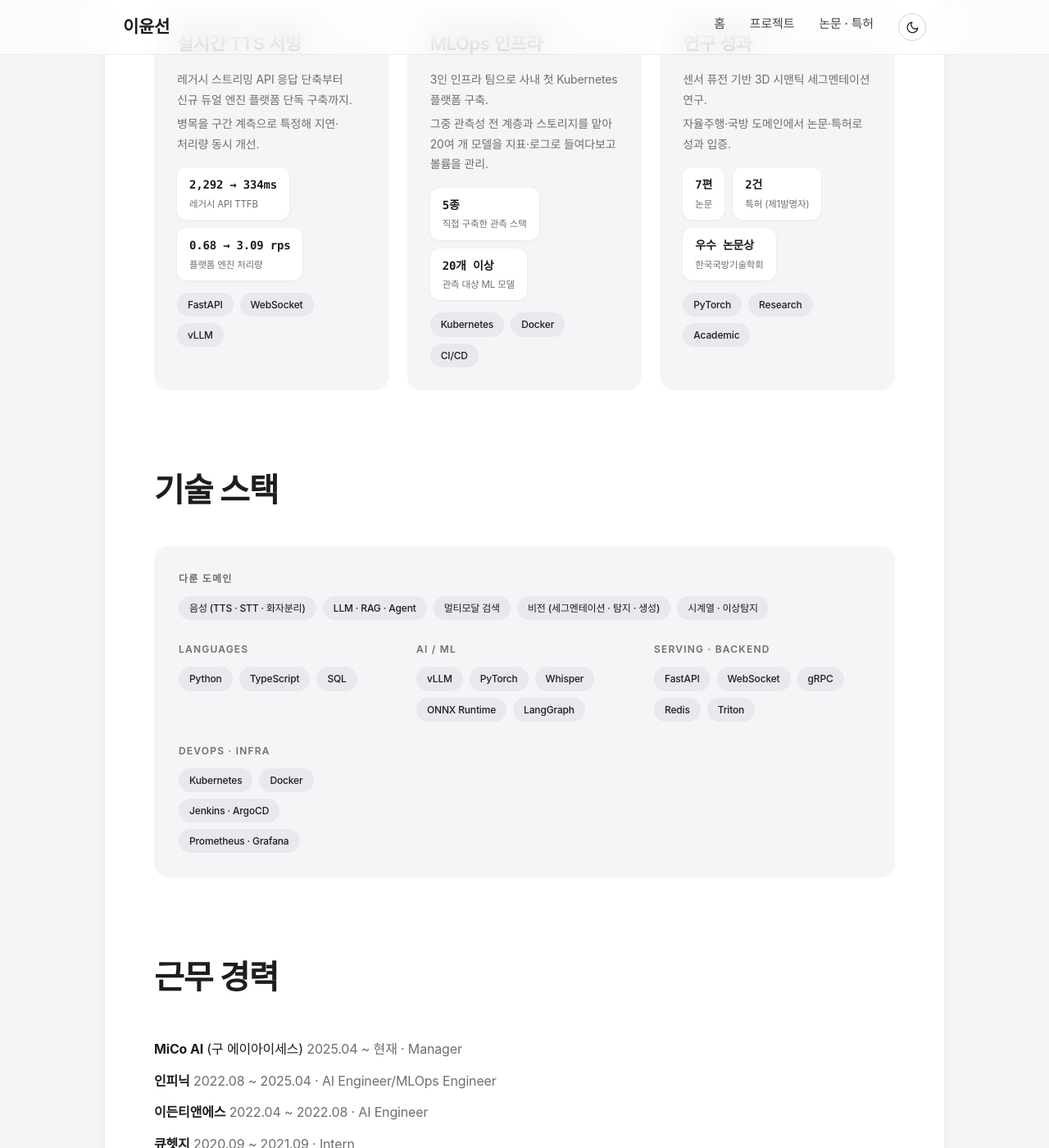
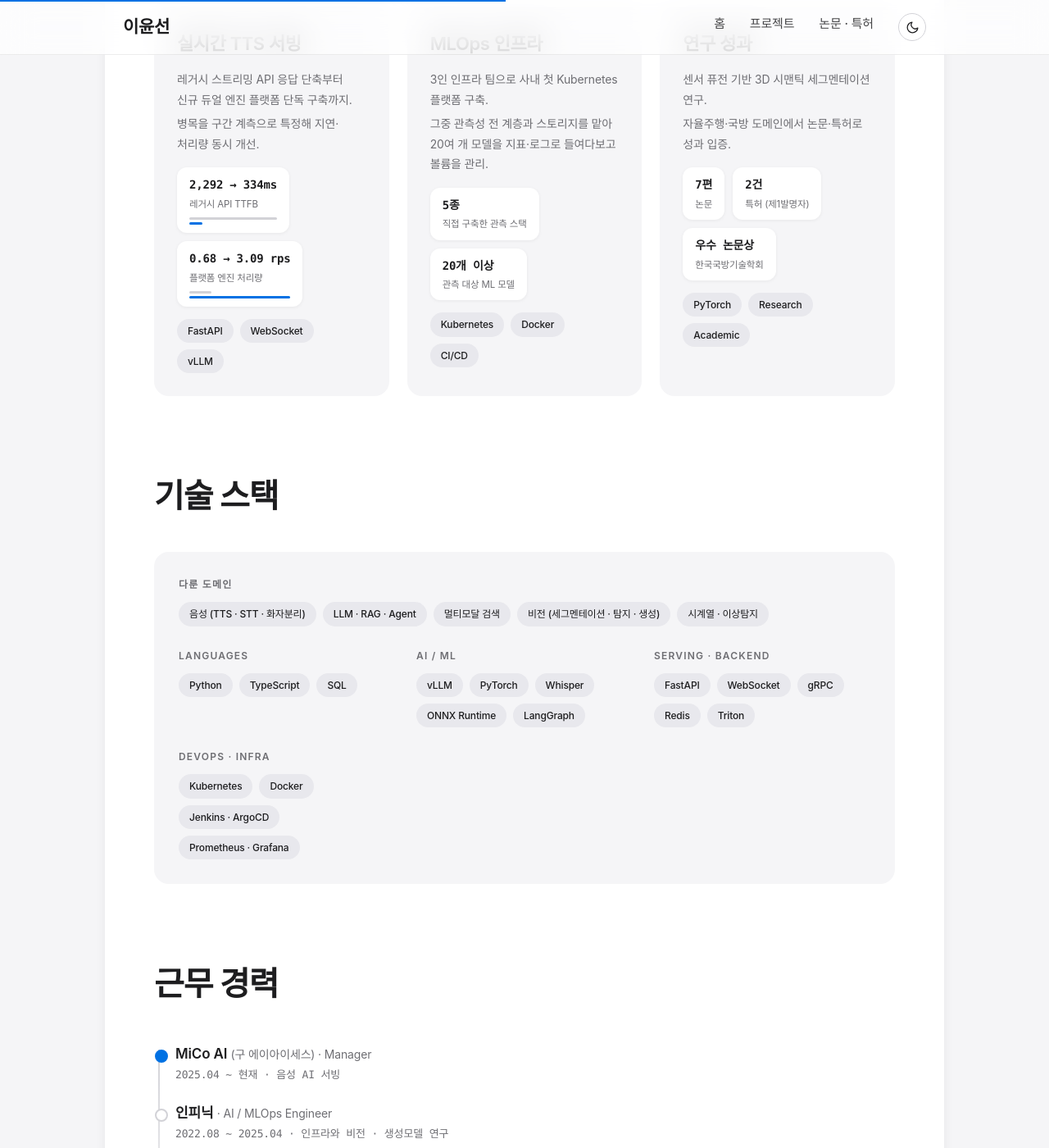
Before and after one commit to ckc5800/ckc5800.github.io, a Jekyll site: the page built from index.html, in a window 1280 px wide and 1400 px high, scrolled down 853 px. Shown: the whole window at 82% size. Built offline with Jekyll 4.4.1, drawn with Linux system fonts in a browser that asks for light colours; some web fonts are replaced; some of the changed text lies outside the part shown.

Commit message:
구조도 2장 교체 + 시각 요소 4종 추가
구조도
- 물리: L40S 48GB·uvicorn ×4 반영, Ed4 표기 제거, 미기동 구성 단순화
- 논리: 계층 흐름도로 전면 교체 — 입력 → 인증·접근 → 텍스트 처리 → 음성 합성 →
  품질·캐시 → 스트리밍/배치 출력, 공통 기능(로그·모니터링·감사·헬스체크) 분리,
  Cache hit/miss 경로 표시
- 캡션도 새 그림에 맞춰 재작성

시각 요소
- 지표 미니 막대: '2,292 → 334ms' 처럼 전후 값이 있는 지표 8개에 비율 막대 자동 생성
  (텍스트에서 숫자를 뽑아 계산 — 별도 데이터 관리 없음)
- 근무 경력을 타임라인으로: 세로선·시점 점·고정폭 기간, 현재 직장만 강조
- 스크롤 진입: 카드가 화면에 들어올 때 한 번만 페이드+상승.
  prefers-reduced-motion 존중, JS 없으면 그대로 노출, 인쇄 시 전부 표시
- 읽기 진행 바: 상단 2px, 문서가 한 화면+400px 를 넘을 때만 동작

```diff
--- a/_layouts/default.html
+++ b/_layouts/default.html
@@ -18,6 +18,8 @@
     </script>
 </head>
 <body>
+    <div class="progress" id="progress" aria-hidden="true"></div>
+
     <nav class="navbar">
         <div class="container">
             <div class="logo">
@@ -53,6 +55,68 @@
         </div>
         {{ content }}
     </main>
+
+    <script>
+    // 지표 미니 막대 — "2,292 → 334ms" 같은 전후 값을 길이로 옮긴다
+    (function () {
+        var num = function (t) { return parseFloat(t.replace(/,/g, '')); };
+        document.querySelectorAll('.metric-value').forEach(function (el) {
+            var m = el.textContent.match(/([\d.,]+)\s*→\s*([\d.,]+)/);
+            if (!m) return;
+            var a = num(m[1]), b = num(m[2]);
+            if (!isFinite(a) || !isFinite(b) || a <= 0 || b <= 0) return;
+            var max = Math.max(a, b);
+            var bars = document.createElement('span');
+            bars.className = 'spark';
+            bars.setAttribute('aria-hidden', 'true');
+            bars.innerHTML = '<i style="width:' + (a / max * 100).toFixed(1) + '%"></i>'
+                           + '<i style="width:' + (b / max * 100).toFixed(1) + '%"></i>';
+            el.parentNode.appendChild(bars);
+        });
+    })();
+    </script>
+
+    <script>
+    // 읽기 진행 바 — 문서가 한 화면을 넘을 때만 의미가 있다
+    (function () {
+        var bar = document.getElementById('progress');
+        if (!bar) return;
+        var ticking = false;
+        function draw() {
+            ticking = false;
+            var max = document.documentElement.scrollHeight - window.innerHeight;
+            if (max < 400) { bar.style.width = '0'; return; }
+            bar.style.width = Math.min(100, window.scrollY / max * 100) + '%';
+        }
+        addEventListener('scroll', function () {
+            if (!ticking) { ticking = true; requestAnimationFrame(draw); }
+        }, { passive: true });
+        addEventListener('resize', draw);
+        draw();
+    })();
+    </script>
+
+    <script>
+    // 스크롤 진입 — 화면에 들어올 때 한 번만 올라오며 나타난다
+    (function () {
+        var targets = document.querySelectorAll('.project, .project-card, .publication-item');
+        if (!targets.length || !('IntersectionObserver' in window)) return;
+        document.documentElement.classList.add('js');
+        targets.forEach(function (el) { el.classList.add('reveal'); });
+        var io = new IntersectionObserver(function (entries) {
+            entries.forEach(function (e) {
+                if (!e.isIntersecting) return;
+                e.target.classList.add('in');
+                io.unobserve(e.target);
+            });
+        }, { rootMargin: '0px 0px -8% 0px' });
+        targets.forEach(function (el) { io.observe(el); });
+        // 인쇄 시에는 전부 보이도록
+        addEventListener('beforeprint', function () {
+            targets.forEach(function (el) { el.classList.add('in'); });
+        });
+    })();
+    </script>
 
     <script>
     // 테마 전환 — 지금 보이는 색의 반대로 바꾸고 선택을 기억한다
--- a/assets/style.css
+++ b/assets/style.css
@@ -1348,3 +1348,126 @@
 :root[data-theme="light"] .theme-toggle .i-moon {
     display: block;
 }
+
+/* ===== 지표 미니 막대 =====
+   "2,292 → 334ms" 처럼 전후 값이 있는 지표에만 붙는다. 두 값의 비율을 그대로
+   길이로 옮기므로, 줄어든 것은 짧아지고 늘어난 것은 길어진다. */
+.spark {
+    display: block;
+    margin-top: 7px;
+    width: 100%;
+    min-width: 92px;
+}
+
+.spark i {
+    display: block;
+    height: 3px;
+    border-radius: 2px;
+    background-color: var(--separator);
+}
+
+.spark i + i {
+    margin-top: 3px;
+    background-color: var(--accent);
+}
+
+/* ===== 경력 타임라인 ===== */
+.timeline {
+    list-style: none;
+    position: relative;
+    margin: 0;
+    padding: 4px 0 0 26px;
+}
+
+.timeline::before {
+    content: "";
+    position: absolute;
+    left: 5px;
+    top: 12px;
+    bottom: 12px;
+    width: 2px;
+    background: linear-gradient(var(--separator), transparent);
+}
+
+.timeline li {
+    position: relative;
+    padding: 0 0 22px;
+    line-height: 1.6;
+}
+
+.timeline li:last-child {
+    padding-bottom: 0;
+}
+
+.timeline li::before {
+    content: "";
+    position: absolute;
+    left: -25px;
+    top: 8px;
+    width: 12px;
+    height: 12px;
+    border-radius: 50%;
+    background: var(--surface);
+    border: 2px solid var(--separator);
+}
+
+.timeline li:first-child::before {
+    border-color: var(--accent);
+    background: var(--accent);
+}
+
+.timeline .org {
+    font-size: 17px;
+    font-weight: 600;
+}
+
+.timeline .when {
+    display: block;
+    margin-top: 2px;
+    font-family: ui-monospace, SFMono-Regular, "SF Mono", Menlo, Consolas, monospace;
+    font-size: 13px;
+    color: var(--text-secondary);
+}
+
+.timeline .what {
+    color: var(--text-secondary);
+    font-size: 14px;
+}
+
+/* ===== 읽기 진행 바 ===== */
+.progress {
+    position: fixed;
+    top: 0;
+    left: 0;
+    height: 2px;
+    width: 0;
+    background: var(--accent);
+    z-index: 200;
+    transition: width 0.08s linear;
+}
+
+/* ===== 스크롤 진입 =====
+   JS 가 붙었을 때만 숨긴다 — 스크립트가 막혀도 내용은 그대로 보인다. */
+@media (prefers-reduced-motion: no-preference) {
+    .js .reveal {
+        opacity: 0;
+        transform: translateY(14px);
+        transition: opacity 0.5s ease, transform 0.5s ease;
+    }
+
+    .js .reveal.in {
+        opacity: 1;
+        transform: none;
+    }
+}
+
+@media print {
+    .progress {
+        display: none !important;
+    }
+
+    .js .reveal {
+        opacity: 1 !important;
+        transform: none !important;
+    }
+}
--- a/index.html
+++ b/index.html
@@ -126,12 +126,27 @@
 
 <section style="margin-bottom: 90px;">
     <h2>근무 경력</h2>
-    <ul style="list-style: none; line-height: 2.4; font-size: 16px;">
-        <li><strong>MiCo AI</strong> (구 에이아이세스) <span style="color: var(--text-secondary);">2025.04 ~ 현재 · Manager</span></li>
-        <li><strong>인피닉</strong> <span style="color: var(--text-secondary);">2022.08 ~ 2025.04 · AI Engineer/MLOps Engineer</span></li>
-        <li><strong>이든티앤에스</strong> <span style="color: var(--text-secondary);">2022.04 ~ 2022.08 · AI Engineer</span></li>
-        <li><strong>큐헷지</strong> <span style="color: var(--text-secondary);">2020.09 ~ 2021.09 · Intern</span></li>
-        <li><strong>KISTI</strong> <span style="color: var(--text-secondary);">2017.10 ~ 2018.01 · Part-time</span></li>
+    <ul class="timeline">
+        <li>
+            <span class="org">MiCo AI</span> <span class="what">(구 에이아이세스) · Manager</span>
+            <span class="when">2025.04 ~ 현재 · 음성 AI 서빙</span>
+        </li>
+        <li>
+            <span class="org">인피닉</span> <span class="what">· AI / MLOps Engineer</span>
+            <span class="when">2022.08 ~ 2025.04 · 인프라와 비전 · 생성모델 연구</span>
+        </li>
+        <li>
+            <span class="org">이든티앤에스</span> <span class="what">· AI Engineer</span>
+            <span class="when">2022.04 ~ 2022.08 · OCR 데이터 도구</span>
+        </li>
+        <li>
+            <span class="org">큐헷지</span> <span class="what">· Intern</span>
+            <span class="when">2020.09 ~ 2021.09 · 금융 데이터 파이프라인</span>
+        </li>
+        <li>
+            <span class="org">KISTI</span> <span class="what">· Part-time</span>
+            <span class="when">2017.10 ~ 2018.01</span>
+        </li>
     </ul>
 </section>
 
--- a/projects.html
+++ b/projects.html
@@ -149,12 +149,12 @@
     <div style="overflow-x: auto; margin: 20px 0;">
         <img src="/assets/images/tts-physical-architecture.svg" alt="Qwen3-TTS 물리 구조도 — 클라이언트/SDK에서 tts-api를 거쳐 vLLM(GPU)과 Supertonic(CPU) 엔진으로 분기하는 컨테이너 구성" style="background: #ffffff; width: 100%; min-width: 760px; border-radius: 8px; border: 1px solid var(--separator);">
     </div>
-    <p style="font-size: 13px; color: var(--text-secondary);"><span class="sentence">물리 구조 — 컨테이너 단위 배치.</span><span class="sentence">실선은 현재 기동 중인 경로, 점선은 에디션에 따라 선택 기동되는 경로(nginx·PostgreSQL은 Ed4 전용, vllm-b는 GPU 증설 시 부하분산용).</span></p>
+    <p style="font-size: 13px; color: var(--text-secondary);"><span class="sentence">물리 구조 — 컨테이너 단위 배치.</span><span class="sentence">실선이 현재 기동 중인 경로, 점선은 미기동 경로(nginx·PostgreSQL·vllm-b).</span><span class="sentence">API 한 프로세스가 vLLM(GPU)과 Supertonic(CPU) 두 엔진을 함께 부린다.</span></p>
 
     <div style="overflow-x: auto; margin: 20px 0;">
         <img src="/assets/images/tts-logical-architecture.svg" alt="Qwen3-TTS 논리 구조도 — 라우터에서 텍스트 파이프라인, 합성 서비스, 엔진 레지스트리, 엔진 어댑터를 거쳐 두 백엔드로 내려가는 계층" style="background: #ffffff; width: 100%; max-width: 900px; min-width: 620px; border-radius: 8px; border: 1px solid var(--separator);">
     </div>
-    <p style="font-size: 13px; color: var(--text-secondary);"><span class="sentence">논리 구조 — 요청이 내려가는 계층.</span><span class="sentence">텍스트 파이프라인(정규화·ITN·발음교정·문장분할)과 엔진 선택(voice_id 접두사 기반 라우팅)을 분리해, 엔진을 추가해도 상위 계층이 바뀌지 않도록 구성.</span></p>
+    <p style="font-size: 13px; color: var(--text-secondary);"><span class="sentence">논리 구조 — 요청이 거치는 6개 계층.</span><span class="sentence">캐시 히트면 텍스트 처리와 합성을 건너뛰고, 미스면 전 구간을 통과한다.</span><span class="sentence">로그·모니터링·감사·헬스체크는 특정 단계가 아니라 모든 단계에 공통으로 걸린다.</span></p>
 
     <h4 class="detail-head">구현</h4>
     <p><span class="sentence"><strong>시스템 아키텍처:</strong> FastAPI WebSocket/REST 게이트웨이 + vLLM-Omni(Qwen3-TTS) 추론 엔진 + Redis 분산락 & 캐싱 + React 대시보드.</span><span class="sentence">문장 단위 논리 청킹 및 WebSocket 스트리밍으로 TTFB 단축.</span></p>
```
Also changed, not shown: assets/images/tts-logical-architecture.svg, assets/images/tts-physical-architecture.svg.
